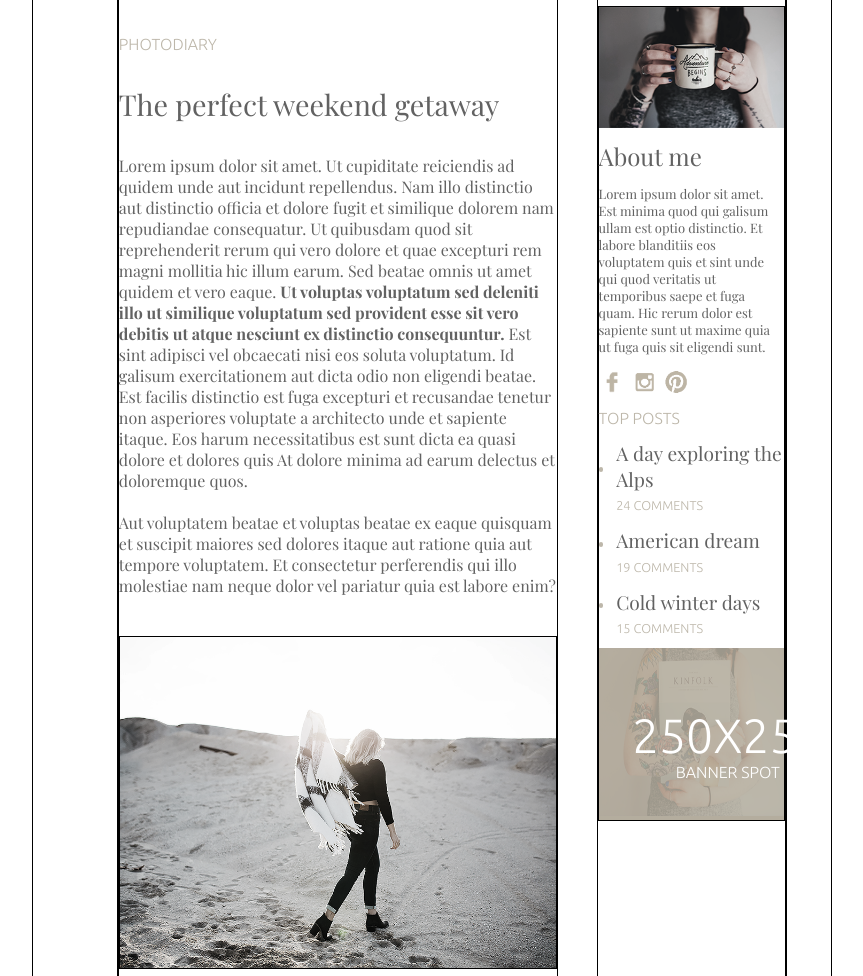
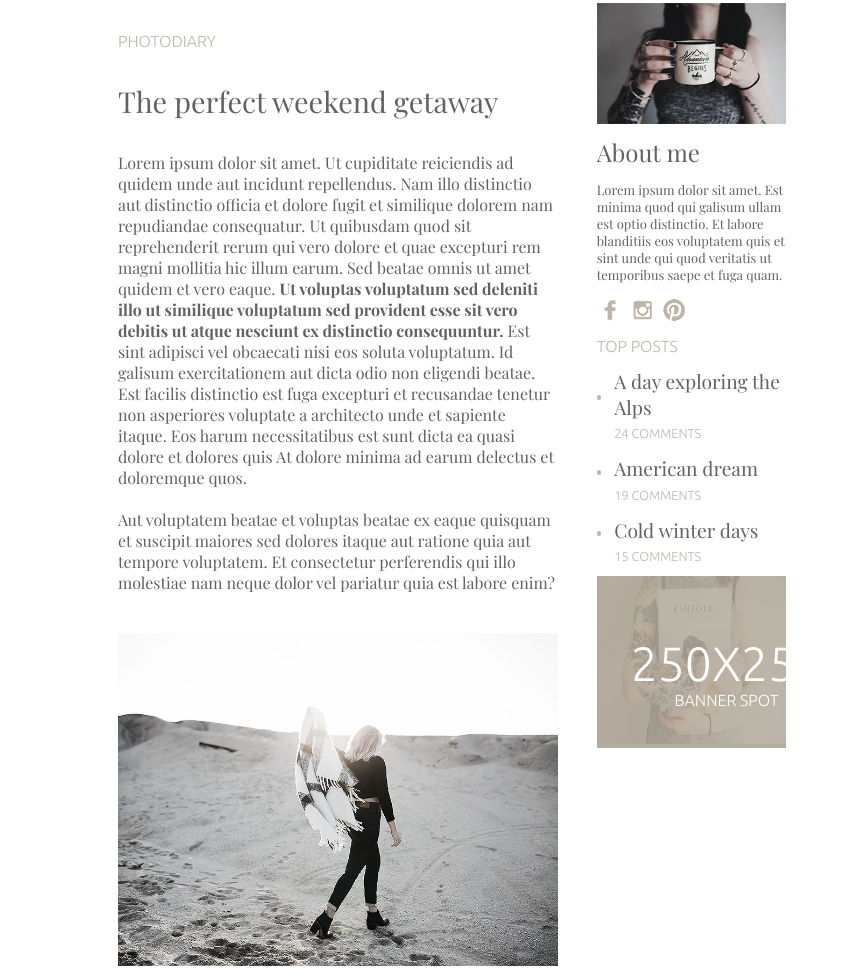
Before and after one commit to ACHASNYK/test_task_01_2022, a plain HTML site: page page2.html in a window 1280 px wide. Shown: the part 613-1589 px from the top of the page, without its empty margins (208-1071 px from the left). Drawn offline with nearby package versions, Linux system fonts and the light colour scheme; a web font is replaced by a local one.

Commit message:
final commit

```diff
--- a/css/main.css
+++ b/css/main.css
@@ -12,6 +12,7 @@ html {
     margin: 0;
     box-sizing: border-box;
     min-height: 100vh;
+    overflow: hidden;
 }
 a:link{
     text-decoration: none;
@@ -33,7 +34,7 @@ a:link{
     position: relative;
     width: 62.5vw;
     margin: 0;
-    border: 1px black solid;
+
     height: fit-content;
     background-color: #ffffff;
 
@@ -45,7 +46,16 @@ a:link{
     padding-right: 75px; */
 
 }
-
+@media screen and (min-width: 1250px) {
+   .d_header{
+    min-height: 9vw;
+        width: 55.62vw;
+        display: flex;
+        flex-direction: column;
+        align-items: center;
+        justify-content: space-between;
+   }
+}
 .d_header {
     /* box-sizing: border-box; */
     /* border: 1px black solid; */
@@ -185,7 +195,7 @@ a:link{
     width: 48.96vw;
     height: fit-content;
     background-color: var(--body-bg);
-    border: 1px black solid;
+
 
 
 }
@@ -314,7 +324,7 @@ a:link{
 .sidebar_post_image {
     width: 100%;
     height: 26.04vw;
-    border: 1px black solid;
+
     object-fit: cover;
 }
 
@@ -625,7 +635,7 @@ a:link{
 .side_board_container {
     display: flex;
     flex-direction: row;
-    border: 1px solid black;
+
     position: relative;
     right: -2.5%;
 
@@ -633,14 +643,14 @@ a:link{
 }
 
 .side_container {
-    border: 1px black solid;
+
     margin-left: 3vw;
     width: 14.8vw;
 }
 
 .side_banner {
     width: 100%;
-    border: 1px black solid;
+
     height: fit-content;
     display: flex;
     flex-direction: column;
@@ -666,6 +676,7 @@ a:link{
     display: flex;
     flex-direction: row;
     gap: 1vw;
+    cursor: pointer;
 }
 .list_item_text {
     display: flex;
--- a/css/mobile.css
+++ b/css/mobile.css
@@ -22,7 +22,7 @@ a:link {
 .main {
     width: 100%;
     margin: 0;
-    border: 1px black solid;
+
     display: flex;
     flex-direction: column;
     align-items: center;
@@ -36,7 +36,7 @@ a:link {
     position: relative;
     width: 100vw;
     margin: 0;
-    border: 1px black solid;
+
     height: fit-content;
     background-color: #ffffff;
 
@@ -200,13 +200,13 @@ a:link {
     width: 85vw;
     height: fit-content;
     background-color: var(--body-bg);
-    border: 1px black solid;
+
 
 
 }
 
 .side_board {
-    width: 34.4vw;
+    width: 70vw;
 }
 
 .fade-in {
@@ -258,8 +258,8 @@ a:link {
 }
 
 .sidebar_spec {
-    font-size: 1.5em;
-    font-weight: 500;
+    font-size: 1em;
+    font-weight: 600;
 }
 
 .text_area {
@@ -517,7 +517,7 @@ a:link {
 }
 
 .sidebar_special {
-    font-size: 1.2rem;
+    font-size: .8rem;
 }
 
 .shift {
@@ -657,36 +657,40 @@ a:link {
 }
 
 .side_board_container {
+    width: 100vw;
     display: flex;
     flex-direction: row;
-    border: 1px solid black;
+
+    justify-content: flex-end;
     position: relative;
-    right: -2.5%;
+
+
 
 
 }
 
 .side_container {
-    border: 1px black solid;
+
     margin-left: 3vw;
-    width: 14.8vw;
+    width: 25vw;
+
 }
 
 .side_banner {
     width: 100%;
-    border: 1px black solid;
+
     height: fit-content;
     display: flex;
     flex-direction: column;
     position: sticky;
     position: -webkit-sticky;
-    top: 5px;
+    top: 60vw;
     margin-top: 4vw;
 }
 
 .side_photo {
     width: 100%;
-    height: 9.4vw;
+    height: 18vw;
 }
 
 .list {
@@ -731,13 +735,13 @@ a:link {
 
 .side_photo_bottom {
     width: 100%;
-    height: 13.12vw;
+    height: 23vw;
 }
 
 .photo_container_text {
     position: absolute;
-    top: 35%;
-    left: 18%;
+    top: 30%;
+    left: 10%;
     display: flex;
     flex-direction: column;
     align-items: center;
@@ -748,14 +752,14 @@ a:link {
 
 .text1 {
     font-family: 'Ubuntu';
-    font-size: 3em;
+    font-size: 1.2rem;
     color: var(--body-bg);
     font-weight: 300;
 }
 
 .text2 {
     font-family: "Ubuntu";
-    font-size: 1em;
+    font-size: .8em;
     font-weight: 300;
     color: var(--body-bg);
     text-transform: uppercase;
--- a/page2.html
+++ b/page2.html
@@ -160,8 +160,7 @@
                         Et labore blanditiis eos voluptatem
                     quis et sint unde qui quod veritatis ut temporibus saepe et fuga quam.
 
-                    Hic rerum dolor est sapiente sunt ut maxime
-                    quia ut fuga quis sit eligendi sunt.</div>
+                   </div>
                 </div>
                 <div class="social_share reverse">
                     <!-- <div class="social_icons"> -->
```
Also changed, not shown: index.html (+12 -12 lines).
